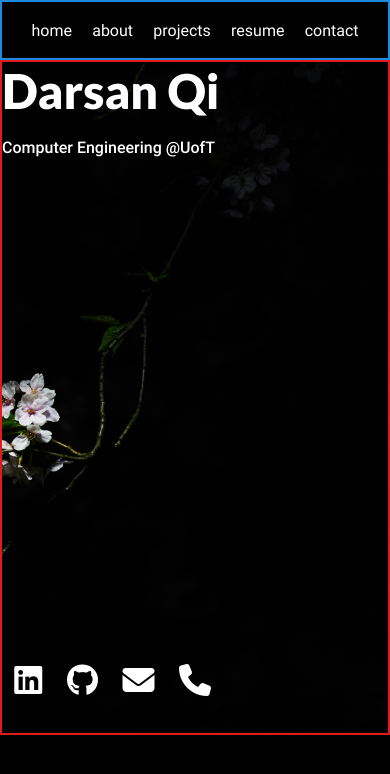
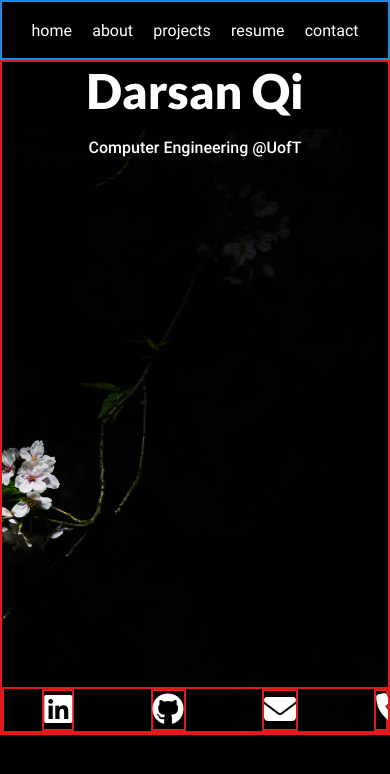
Before and after one commit to DarsanQi/darsanqi.github.io, a React (Create React App) app in the folder my-app/: page / in a window 390 px wide. Shown: the top 774 px of the page. Built offline with nearby package versions, Linux system fonts and the light colour scheme.

Commit message:
currently working on centering the icons at the bottom

```diff
--- a/my-app/src/Subpages/About.js
+++ b/my-app/src/Subpages/About.js
@@ -2,7 +2,7 @@
 const About = () => {
   return (
     <section id="about">
-      <div className="about-background-image"></div>
+      <div className="about_background_image"></div>
       <div className="about-content">
         <div className="about-greeting">
           <h1>Hi there!</h1>
--- a/my-app/src/styling/About.css
+++ b/my-app/src/styling/About.css
@@ -10,21 +10,22 @@
     box-sizing: border-box;
     position: relative;
     overflow: hidden;
+    padding-top: 5%;
+    padding-bottom: 10%;
   }
-
-  .about-background-image {
+  .about-background-image
+  {
     position: absolute;
-    top: 80px;
-    left: 1000px;
-    width: 500px;
-    height: 600px;
-    background-image: url('/public/assets/images/about_flower.jpg'); /* Correct path */
-    background-size: cover; /* Cover the entire background */
-    background-position: right center; /* Center the image */
-    z-index: 1; /* Place it behind other elements */
+    top: 10%;
+    left: 30%;
+    width: 100%;
+    height: 100%;
+    background-image: url('/public/assets/images/about_flower.jpg');
+    background-size: cover;
+    background-position: right center;
+    z-index: 1;
+    opacity: 1; /* Added opacity to ensure text is readable */
   }
-
-
   .about-content {
     display: flex;
     flex-direction: column;
@@ -33,16 +34,12 @@
     z-index: 2;
 
   }
-
   .about-greeting h1 {
     font-family: 'Lato-Black', Arial, sans-serif;
     font-size: 4em;
     margin: 0;
     line-height: 1;
-
-
   }
-
   .about-description {
     margin-top: 20px;
     z-index: 2;
--- a/my-app/src/styling/Global.css
+++ b/my-app/src/styling/Global.css
@@ -89,6 +89,7 @@ nav ul li a:hover {
     width: 100%;
     box-sizing: border-box;
     padding: 5%;
+
   }
 
   nav ul {
--- a/my-app/src/styling/Home.css
+++ b/my-app/src/styling/Home.css
@@ -27,7 +27,7 @@
 /* Background image */
 .home-background-image {
   position: absolute;
-  top: 0;
+  top: 10%;
   left: 0;
   width: 100%;
   height: 100%;
@@ -52,15 +52,18 @@
   display: flex;
   justify-content: flex-start;
   z-index: 2;
+  width: 100%;
   position: absolute;
   bottom: 5%;
+  border: 2px solid #df1b1b;
+  box-sizing: border-box;
 }
 
 .contact-icons a {
-  margin: 0 5%;
   color: #fff;
   font-size: 2em;
   text-decoration: none;
+  border: 2px solid #df1b1b;
 }
 
 .contact-icons a:hover {
@@ -72,6 +75,8 @@
   #home {
     padding-left: 0%; /* Adjust padding for smaller screens */
     margin-left: 0%;
+    flex-direction: column;
+    align-items: center; /* Center elements horizontally */
   }
 
   .home-name {
@@ -83,9 +88,17 @@
     margin-top: 5%;
   }
 
+  .contact-icons {
+    bottom: 0%;
+    flex-direction: row;
+    justify-content: space-between;
+
+  }
   .contact-icons a {
-    font-size: 2em;
-    margin: 0 10%;
+    margin-left: 0;
+    font-size: 1em;
+    padding: 0%;
+    margin: 1%;
   }
 }
 
@@ -107,5 +120,7 @@
   .contact-icons a{
      /* Adjust spacing under the about section */
     margin-top: 5%;
+    margin-right: 2%;
+    padding: 2%;
   }
 }
```
